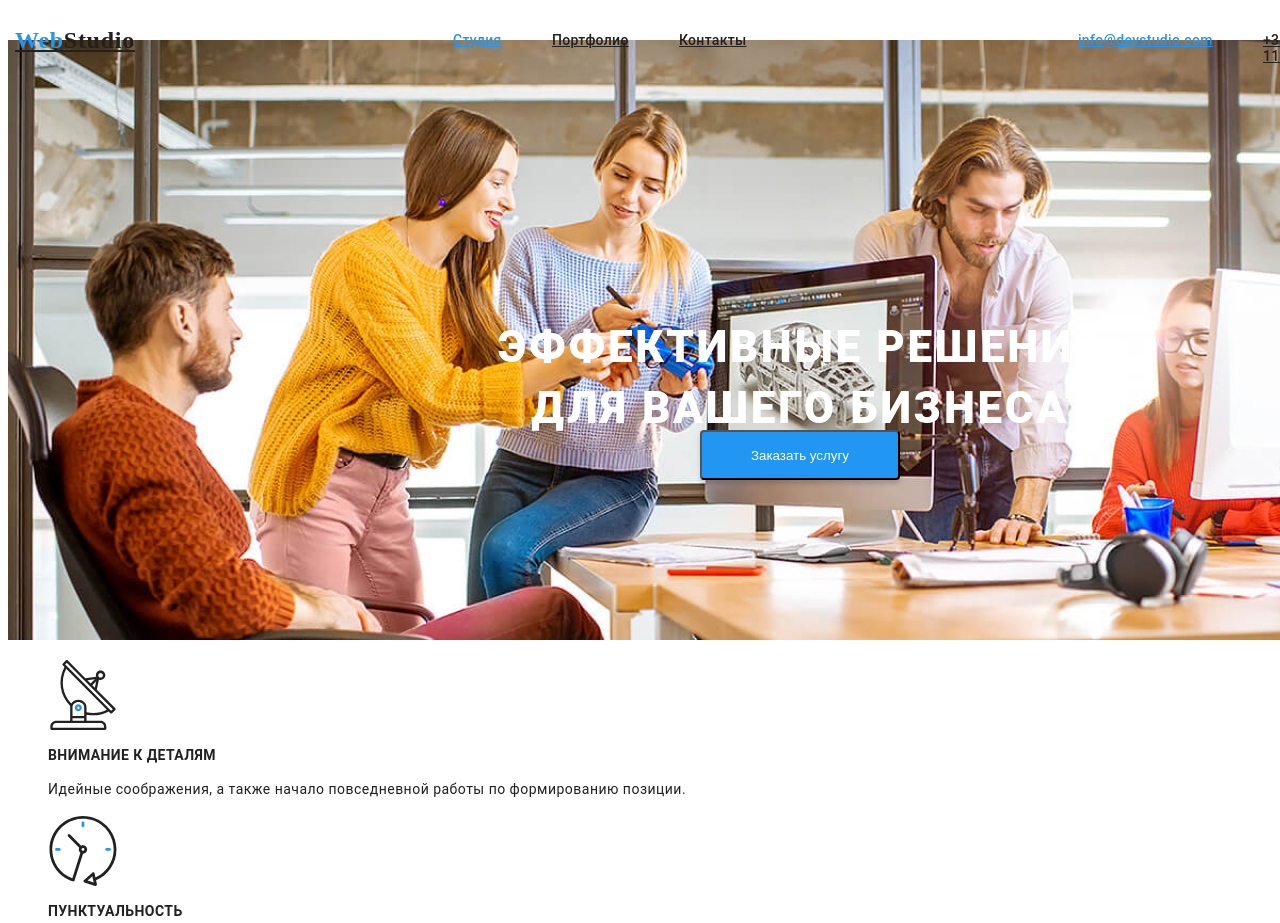
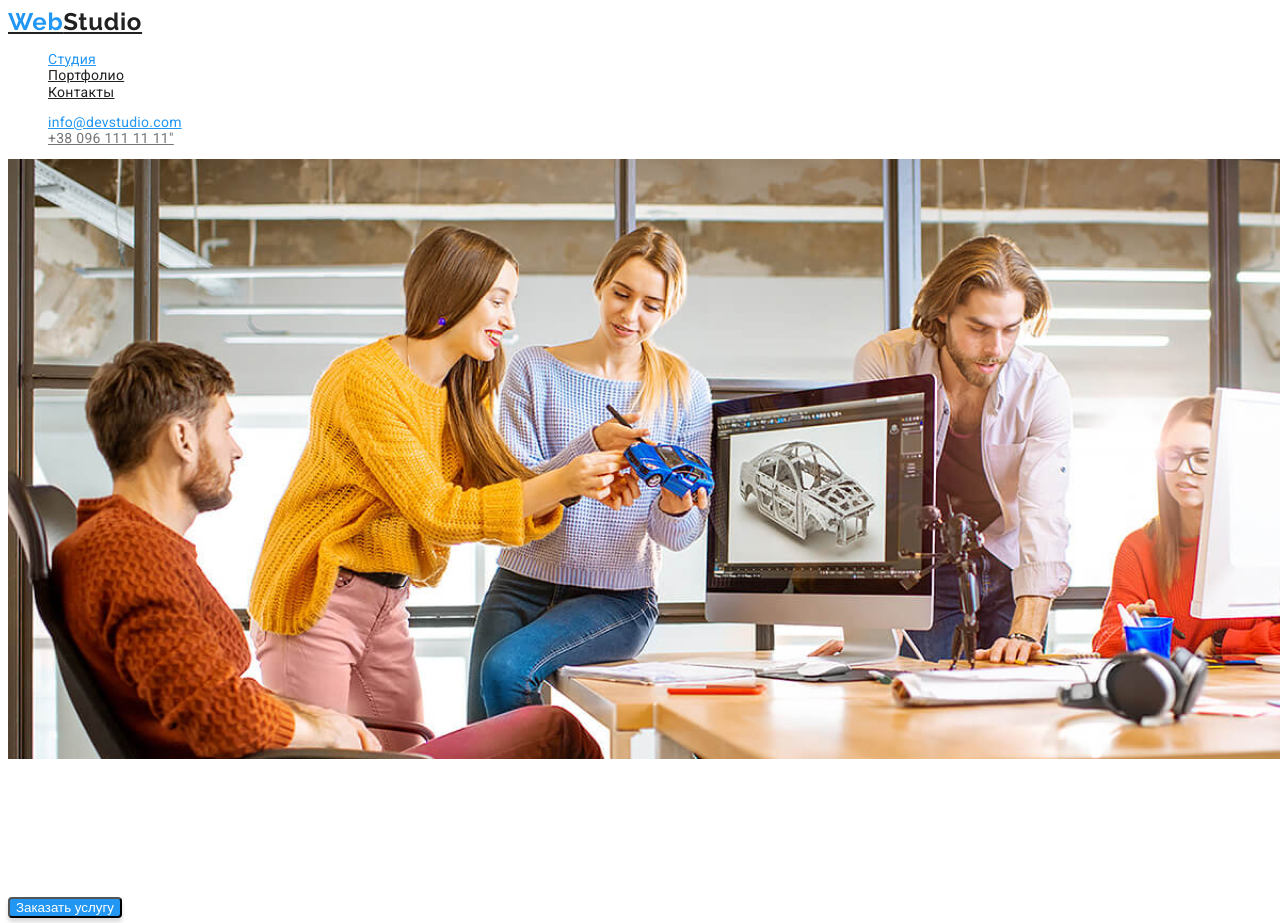
Before and after one commit to Liubov12/goit-markup-hw-02, a plain HTML site: page index.html in a window 1280 px wide. Shown: the top 923 px of the page. Drawn offline with Linux system fonts and the light colour scheme.

Commit message:
hw-2-change decoration
оствила все , что было связано с тексом, шрифтом и цветом

```diff
--- a/css/style.css
+++ b/css/style.css
@@ -25,11 +25,7 @@ ul{
 
 
 .header-logo {
-    position: absolute;
-width: 141px;
-height: 28px;
-left: 15px;
-top: 26px;
+
     font-family: Raleway;
     font-style: normal;
     font-weight: bold;
@@ -72,8 +68,6 @@ section .link{
     color:var(--accent-color);
 }
 .header-menu{
-
-    display: flex;
     font-weight: 500;
     font-size: 14px;
     line-height: 1.14;
@@ -83,8 +77,6 @@ section .link{
 
 }
 .header-menu.link{
-
-
     font-weight: 500;
     font-size: 14px;
     line-height: 1.14;
@@ -92,13 +84,6 @@ section .link{
 
 }
 .studio{
-position: absolute;
-width: 49px;
-height: 16px;
-left: 237px;
-top: 32px;
-
-
 font-weight: 500;
 font-size: 14px;
 line-height: 1.2;
@@ -107,20 +92,9 @@ letter-spacing: 0.02em;
 color: var(--primery-text-color);
 }
 .header-menu .portfolio{
-    position: absolute;
-width: 77px;
-height: 16px;
-left: 336px;
-top: 32px;
 color:var(--accent-color)
 }
 .header-menu .contacts{
-    position: absolute;
-    width: 68px;
-    height: 16px;
-    left: 463px;
-    top: 32px;
-
     font-weight: 500;
     font-size: 14px;
     line-height: 1.2;
@@ -134,31 +108,11 @@ color:var(--accent-color)
 }
 .info{
     font-family: inherit;
-    f
     font-weight: 500;
     font-size: 12px;
     line-height: 1.2;
     letter-spacing: 0.02em;
     color:var(--second-primery-text-color)
-}
-/*свойства контейнера имейла*/
-.mail{
-
-    position: absolute;
-    width: 116px;
-    height: 14px;
-    left: 637px;
-    top: 21px;
-}
-/*свойства контейнера телефона */
-.phone{
-    position: absolute;
-    width: 105px;
-    height: 14px;
-    left: 633px;
-    top: 45px;
-
-
 }
 
 /* кнопки */
@@ -172,7 +126,7 @@ button :focus {
     color:var(--accent-color)
 }
 .menu .title{
-    font-family: inherit;
+font-family: inherit;
 font-style: normal;
 font-weight: 500;
 font-size: 16px;
@@ -195,44 +149,19 @@ color: #FFFFFF;
 
 }
 .all{
-    padding-top: 170px;
-    text-align: center;
-
    background: var(--accent-color);
 }
 .veb{
-    text-align: center;
     background: #F5F4FA;
     border-radius: 4px;
 }
 .options{
-
-    text-align: center;
     background: #F5F4FA;
     border-radius: 4px;
 
 }
-.design{
-
-    text-align: center;
-    background: #F5F4FA;
-    border-radius: 4px;
-
-
-
-}
-.marketing{
-
-text-align: center;
-
-background: #F5F4FA;
-border-radius: 4px;
-
-}
 
 .tech{
-
-
 
 background: #FFFFFF;
 border: 1px solid #EEEEEE;
@@ -266,8 +195,6 @@ box-shadow: 1px 4px 6px rgba(0, 0, 0, 0.16), 0px 4px 4px rgba(0, 0, 0, 0.06), 0p
     }
 .main-design{
     position: absolute;
-
-
 background: #FFFFFF;
 border: 1px solid #EEEEEE;
 box-sizing: border-box;
--- a/css/styles.css
+++ b/css/styles.css
@@ -26,11 +26,7 @@ ul{
 
 
 .header-logo {
-    position: absolute;
-    width: 141px;
-    height: 28px;
-    left: 15px;
-    top: 26px;
+
     font-family: Raleway;
     font-style: normal;
     font-weight: bold;
@@ -60,7 +56,7 @@ ul{
     color:var(--accent-color)
 }
 .header-menu{
-        display: flex;
+
         font-family: Roboto;
         font-style: normal;
         font-weight: 500;
@@ -86,7 +82,6 @@ ul{
 }
 
 .header-menu .link{
-    display: flex;
     font-family: Roboto;
     font-style: normal;
     font-weight: 500;
@@ -97,13 +92,6 @@ ul{
 }
 
 .header-menu .studio {
-
-    position: absolute;
-    width: 49px;
-    height: 16px;
-    left: 453px;
-    top: 32px;
-
     font-family: Roboto;
     font-style: normal;
     font-weight: 500;
@@ -113,11 +101,6 @@ ul{
     color: var(--accent-color);
     }
 .header-menu .portfolio{
-    position: absolute;
-    width: 77px;
-    height: 16px;
-    left: 552px;
-    top: 32px;
 
     font-family: Roboto;
     font-style: normal;
@@ -128,11 +111,7 @@ ul{
     color: var(--second-primery-text-color);
     }
 .header-menu .contacts{
-    position: absolute;
-    width: 68px;
-    height: 16px;
-    left: 679px;
-    top: 32px;
+
 
     font-family: Roboto;
     font-style: normal;
@@ -142,21 +121,11 @@ ul{
     letter-spacing: 0.02em;
 
 
-    color: var(--second-primery-text-color);
+    color: #757575;
     }
     /*свойства контейнера имейла*/
 
-.info{
-    display: flex;
-}
-
 .info .mail{
-
-        position: absolute;
-        width: 135px;
-        height: 16px;
-        left: 1078px;
-        top: 32px;
 
         font-family: Roboto;
         font-style: normal;
@@ -169,12 +138,7 @@ ul{
     }
     /*свойства контейнера телефона */
 .info .phone{
-    position: absolute;
-    width: 122px;
-    height: 16px;
-    left: 1263px;
-    top: 32px;
-    padding-right: 215px;
+
 
     font-family: Roboto;
     font-style: normal;
@@ -182,13 +146,9 @@ ul{
     font-size: 14px;
     line-height:1.17;
     letter-spacing: 0.02em;
-    color: var(--second-primery-text-color);}
+    color: #757575;}
 .main-title{
-    position: absolute;
-width: 696px;
-height: 120px;
-left: 452px;
-top: 280px;
+
 
 font-family: Roboto;
 font-style: normal;
@@ -204,11 +164,7 @@ text-transform: uppercase;
 color: #FFFFFF;
 }
 .buttom{
-    position: absolute;
-    width: 200px;
-    height: 50px;
-    left: 700px;
-    top: 430px;
+
    color:var(--white-color);
    background: var(--accent-color);
    box-shadow: 0px 4px 4px rgba(0, 0, 0, 0.15);
--- a/index.html
+++ b/index.html
@@ -5,6 +5,8 @@
     <meta name="viewport" content="width=device-width, initial-scale=1.0">
     <title>Web Studio</title>
     <link rel="stylesheet" href="css/styles.css">
+    <link href="https://fonts.googleapis.com/css2?family=Roboto:wght@400;700&display=swap" rel="stylesheet">
+    <link href="https://fonts.googleapis.com/css2?family=Raleway:wght@400;700&display=swap" rel="stylesheet">
 
 </head>
 <body>
@@ -41,7 +43,7 @@
 
            <h1 class="main-title"> эффективные решения для вашего бизнеса </h1>
         <div >
-           <button class="buttom">Заказать услугу </button></div>
+           <a href="#" ><button class="buttom">Заказать услугу </button></a></div>
 
         </div>
         </section>
```
